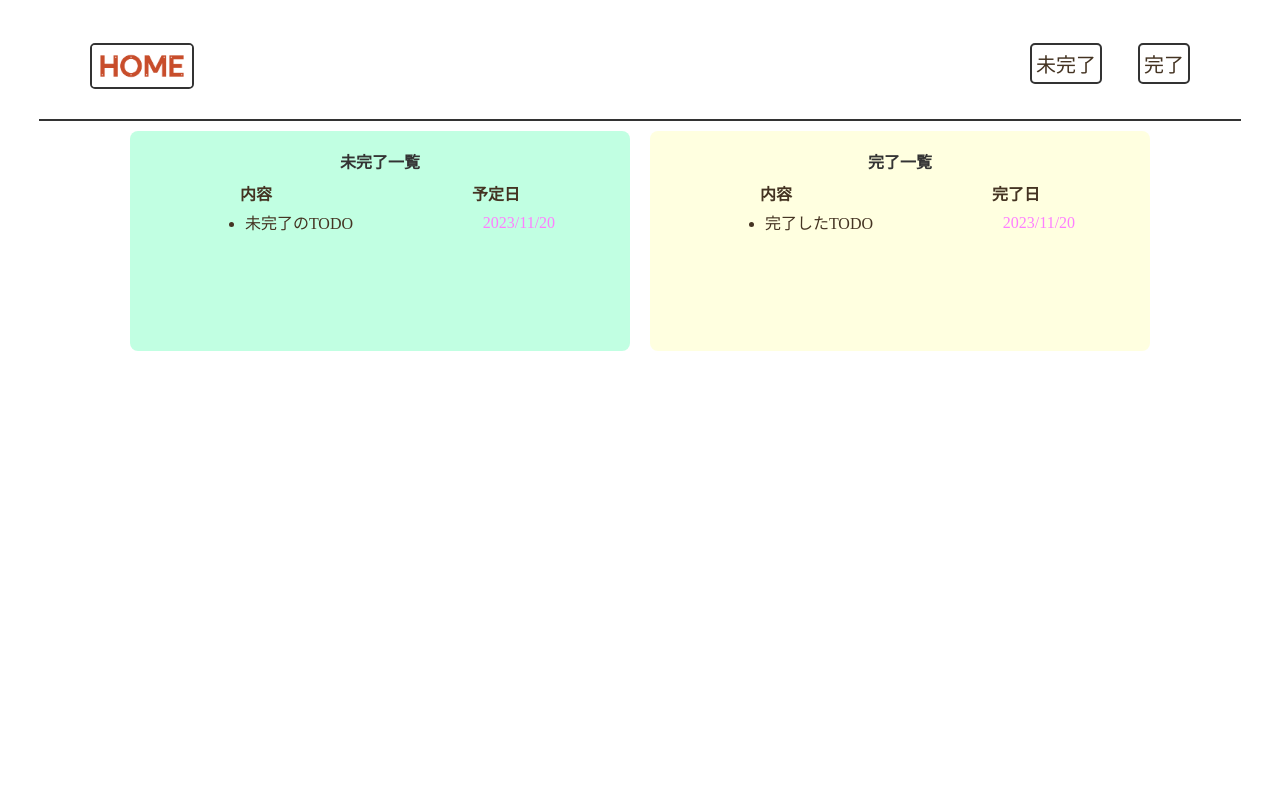
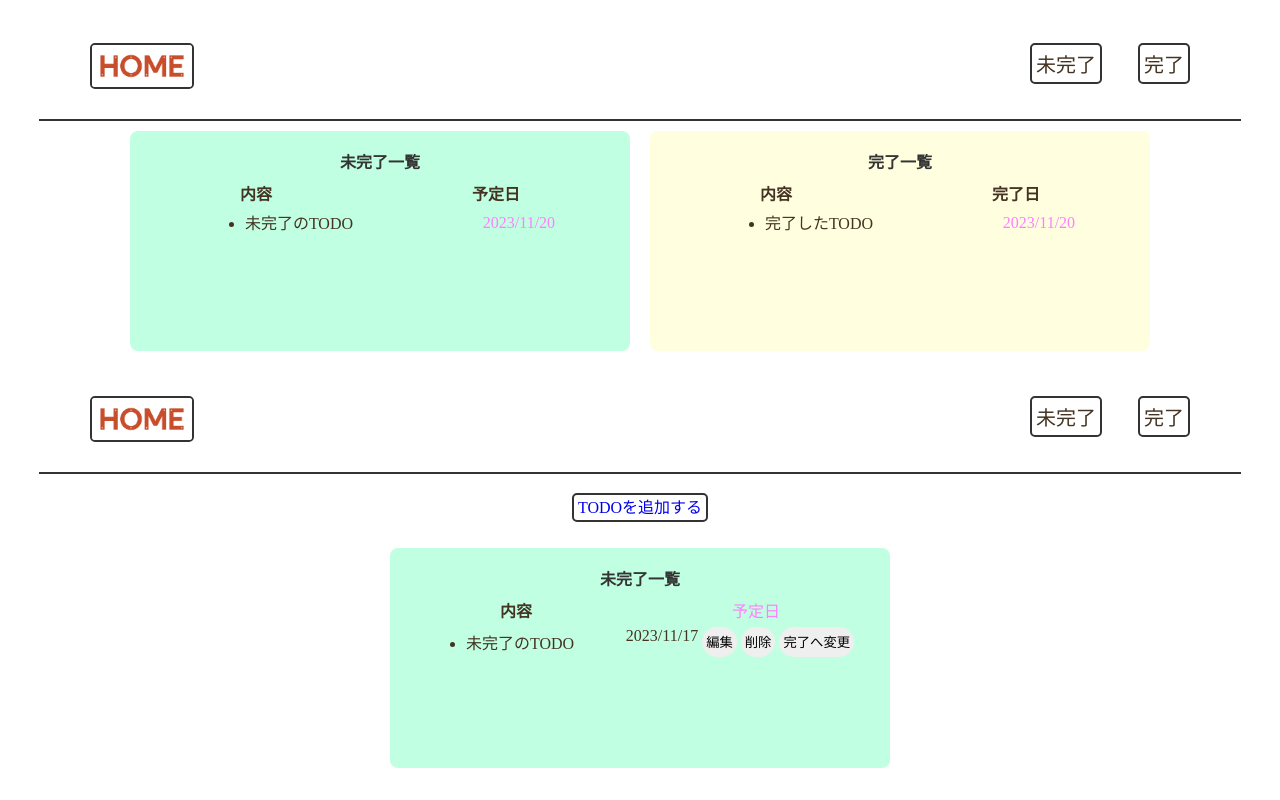
Before and after one commit to unekiri/TODO_REACT, a React (Create React App) app in the folder todo_react/: page /incomplete in a window 1280 px wide. Built offline with nearby package versions, Linux system fonts and the light colour scheme; no server answers.

Commit message:
Routeを設定したが、意図しない挙動になっている...(明日修正する)

```diff
--- a/todo_react/src/App.jsx
+++ b/todo_react/src/App.jsx
@@ -1,12 +1,21 @@
-import React, { useEffect } from 'react';
-import { BrowserRouter, Link, Switch, Route } from 'react-router-dom';
+import React from 'react';
+import { BrowserRouter, Routes, Route } from 'react-router-dom';
 import { Home }  from './components/Home';
+import { Incomplete } from './components/Incomplete';
+import { Complete } from './components/Complete';
 import './stylesheets/style.css';
 
 export const  App = () => {
   return (
-    <BrowserRouter>
+    <>
+      <BrowserRouter>
       <Home />
-    </BrowserRouter>
+        <Routes>
+          <Route exact path="/" element={<Home />} />
+          <Route path="/incomplete" element={<Incomplete />} />
+          <Route path="/complete" element={<Complete />} />
+        </Routes>
+      </BrowserRouter>
+    </>
   );
 };
--- /dev/null
+++ b/todo_react/src/components/Complete.jsx
@@ -0,0 +1,33 @@
+import React from 'react';
+import { Header} from './Header';
+import '../stylesheets/style.css';
+
+export const Complete = () => {
+  return (
+    <>
+    <Header />
+    <main>
+    <div className="container">
+      <div className="complete-area">
+        <p className="title">完了一覧</p>
+        <div className="headline">
+          <span className="contents">内容</span>
+          <span className="plan">完了日</span>
+        </div>
+          <ul id="complete-list">
+            <div className="list-row">
+              <li>完了したTODO</li>
+              <div className="item-area">
+                <span className="detail-plan">2023/11/17</span>
+                <button onClick="#">編集</button>
+                <button>削除</button>
+                <button onClick="#">未完了へ変更</button>
+            </div>
+            </div>
+          </ul>
+      </div>
+    </div>
+    </main>
+    </>
+  );
+};
--- a/todo_react/src/components/GetItems.js
+++ b/todo_react/src/components/GetItems.js
@@ -1,7 +1,3 @@
-import '../stylesheets/style.css';
-
-let todos = [];
-
 export const getItems = (showButtons) => {
     fetch("https://localhost:7034/api/todoitems", {
       method: 'GET',
@@ -91,5 +87,4 @@ export const _displayItems = (data, showButtons) => {
         incompleteList.appendChild(div_list);
       }
     });
-    todos = data;
 }
--- a/todo_react/src/components/Header.jsx
+++ b/todo_react/src/components/Header.jsx
@@ -1,4 +1,5 @@
 import React from 'react';
+import { Link } from 'react-router-dom';
 import top from '../images/top.jpeg';
 import '../stylesheets/style.css';
 
@@ -6,14 +7,14 @@ export const Header = () => {
   return (
     <header id="header">
       <h1>
-        <a href="index.html">
+        <Link to="/">
           <img className="top" src={ top } alt="TOPに戻る" />
-        </a>
+        </Link>
       </h1>
       <nav>
         <ul className="main-nav">
-          <li><a href="#">未完了</a></li>
-          <li><a href="#">完了</a></li>
+          <li><Link to="/incomplete">未完了</Link></li>
+          <li><Link to="/complete">完了</Link></li>
         </ul>
       </nav>
     </header>
--- a/todo_react/src/components/Home.jsx
+++ b/todo_react/src/components/Home.jsx
@@ -1,7 +1,6 @@
 import React, { useEffect } from 'react';
 import { Header }  from './Header';
 import { getItems } from './GetItems';
-import { _displayItems } from './GetItems';
 import '../stylesheets/style.css';
 
 export const  Home = () => {
@@ -42,7 +41,6 @@ export const  Home = () => {
           </div>
        </div>
       </main>
-      <script src="./index.tsx"></script>
     </>
   );
 };
--- /dev/null
+++ b/todo_react/src/components/Incomplete.jsx
@@ -0,0 +1,37 @@
+import React from 'react';
+import { Link } from 'react-router-dom';
+import { Header} from './Header';
+import '../stylesheets/style.css';
+
+export const Incomplete = () => {
+  return (
+    <>
+    <Header />
+    <main>
+    <div className="add_text">
+      <Link to="add_text.html">TODOを追加する</Link>
+    </div>
+    <div className="container">
+      <div className="incomplete-area">
+        <p className="title">未完了一覧</p>
+        <div className="headline">
+          <span className="contents">内容</span>
+          <span className="plan">予定日</span>
+        </div>
+          <ul id="incomplete-list">
+            <div className="list-row">
+              <li>未完了のTODO</li>
+              <div className="item-area">
+                <span classaName="detail-plan">2023/11/17</span>
+                <button onClick="#'">編集</button>
+                <button>削除</button>
+                <button onClick="#">完了へ変更</button>
+              </div>
+           </div>
+          </ul>
+      </div>
+    </div>
+    </main>
+    </>
+  );
+};
```
